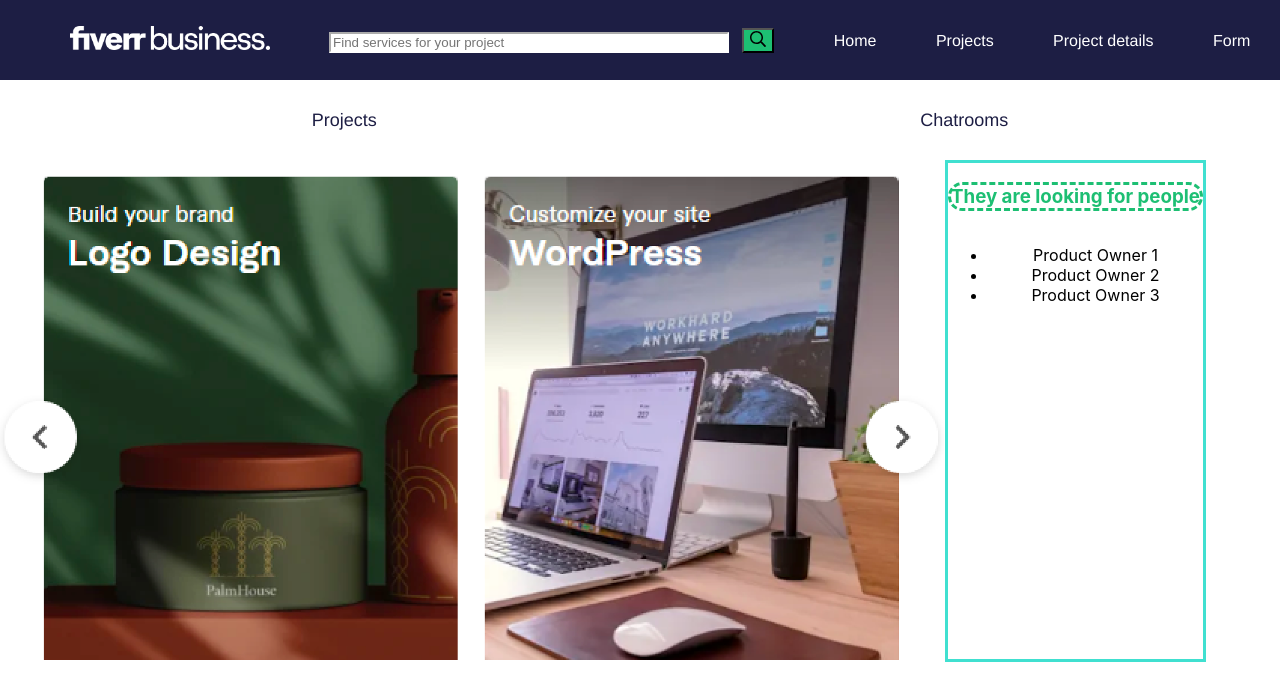
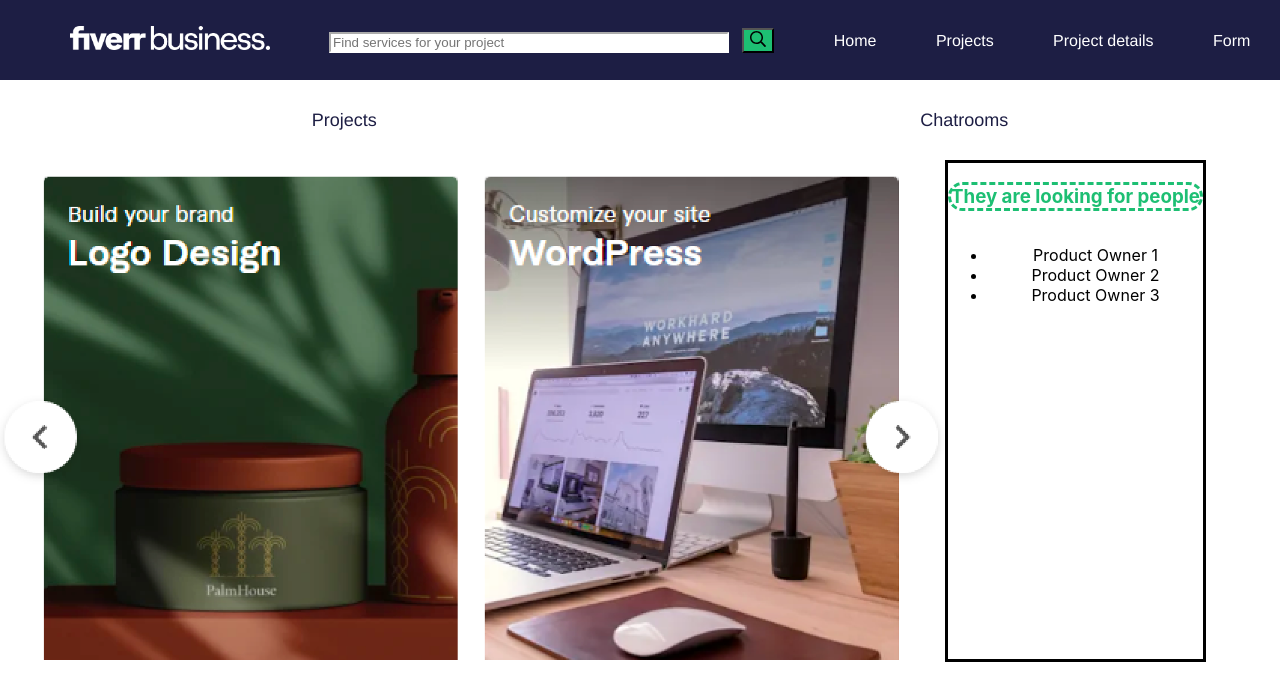
Before and after one commit to So-G/hackathon2, a React (Create React App) app: page / in a window 1280 px wide. Shown: the top 700 px of the page. Built offline with nearby package versions, Linux system fonts and the light colour scheme.

Commit message:
deleted bubble module

```diff
--- a/package.json
+++ b/package.json
@@ -9,7 +9,6 @@
     "noisejs": "2.1.0",
     "npm-run-all": "^4.1.5",
     "react": "^17.0.2",
-    "react-d3-bubbles": "^1.2.1",
     "react-dom": "^17.0.2",
     "react-router-dom": "^5.2.0",
     "react-scripts": "4.0.3",
--- a/src/styles/main.css
+++ b/src/styles/main.css
@@ -22,7 +22,6 @@
 
 .sidebar {
   max-width: 30vw;
-  border-color: turquoise;
   border-style: solid;
   display: flex;
   flex-direction: column;
```
